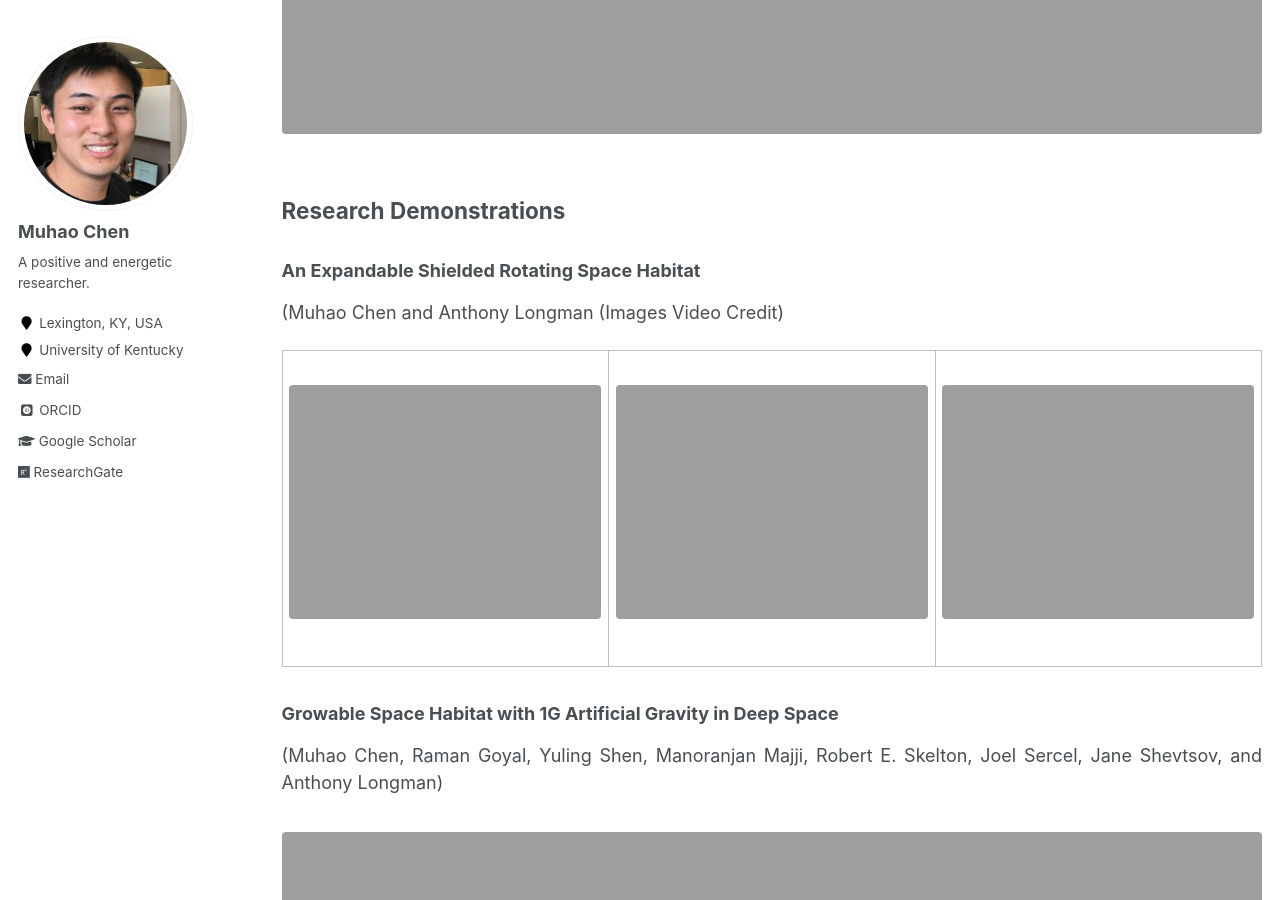
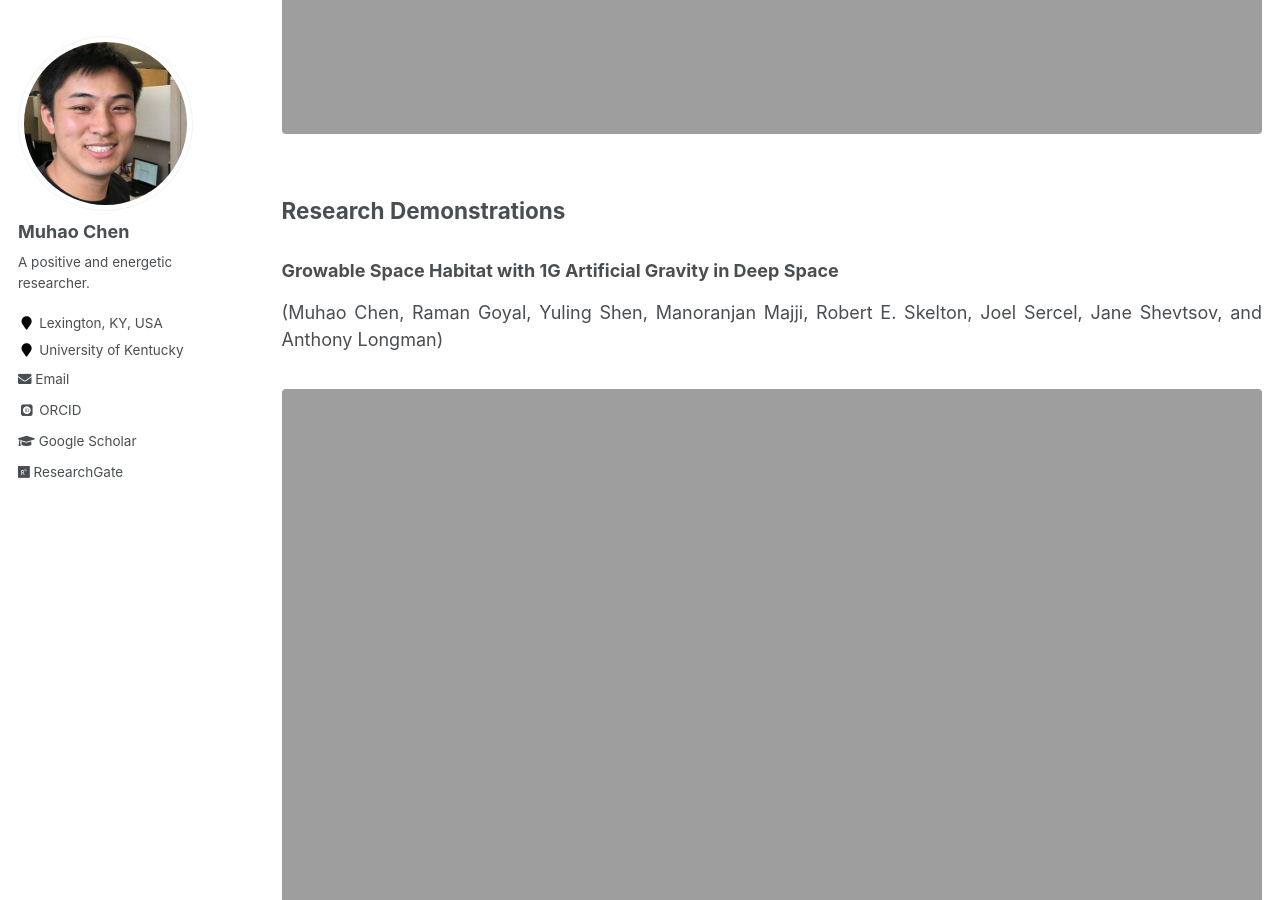
Before and after one commit to Muhao-Chen/muhao-chen.github.io, a Jekyll site: the page built from _pages/research.md, in a window 1280 px wide and 900 px high, scrolled down 1464 px. Built offline with Jekyll 4.4.1, drawn with Linux system fonts in a browser that asks for light colours; some web fonts are replaced.

Commit message:
Update research.md

```diff
--- a/_pages/research.md
+++ b/_pages/research.md
@@ -89,7 +89,7 @@ Integrating Structure and Control Design, Robotics and lightweight Automated Sys
 <!-- All my research mainly focuses on three topics: 2) Lightweight Deployable Automated Space Systems, 2) Integrating Structure and Control Design, and 3) Lightweight Infrastructures. Here are a few examples.  -->
 
 <!-- Black and red lines are bars and strings.  -->
-### An Expandable Shielded Rotating Space Habitat
+<!-- ### An Expandable Shielded Rotating Space Habitat
 (Muhao Chen and Anthony Longman (Images Video Credit)
 
 <table>
@@ -98,7 +98,7 @@ Integrating Structure and Control Design, Robotics and lightweight Automated Sys
 <td><figure><img src="{{ site.url }}/images/rffi/habitat_half.png" width="100px" height="100px"/></figure></td>
 <td><figure><img src="{{ site.url }}/images/rffi/habitat_video.gif" width="100px" height="100px"/></figure></td>
 </tr>
-</table>
+</table> -->
 
 
 <!-- <figure><img src="{{ site.url }}/images/rffi/habitat_full.png" width="800"/></figure>
```
